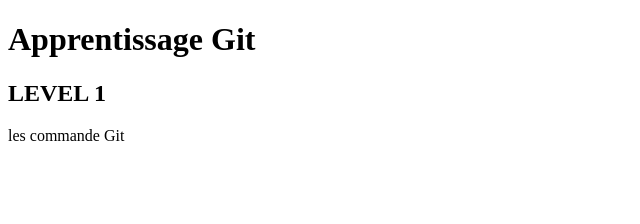
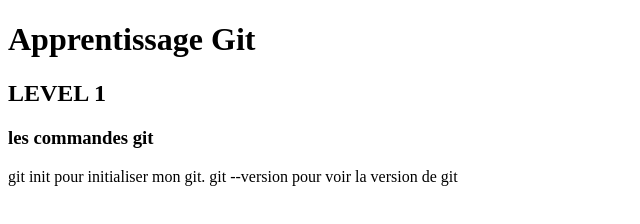
Before and after one commit to SylnavyVcode/SVcode1, a plain HTML site: page index.html in a window 1280 px wide. Shown: the whole page, without its empty margins (0-640 px from the left). Drawn offline with Linux system fonts and the light colour scheme.

Commit message:
J'ai changé le paragraphe en h3 et j'ai ajouté un paragraphe

```diff
--- a/index.html
+++ b/index.html
@@ -9,6 +9,7 @@
 <body>
     <h1>Apprentissage Git</h1>
     <h2>LEVEL 1</h2>
-    <p>les commande Git</p>
+    <h3>les commandes git</h3>
+    <p>git init pour initialiser mon git. git --version pour voir la version de git</p>
 </body>
 </html>
```
